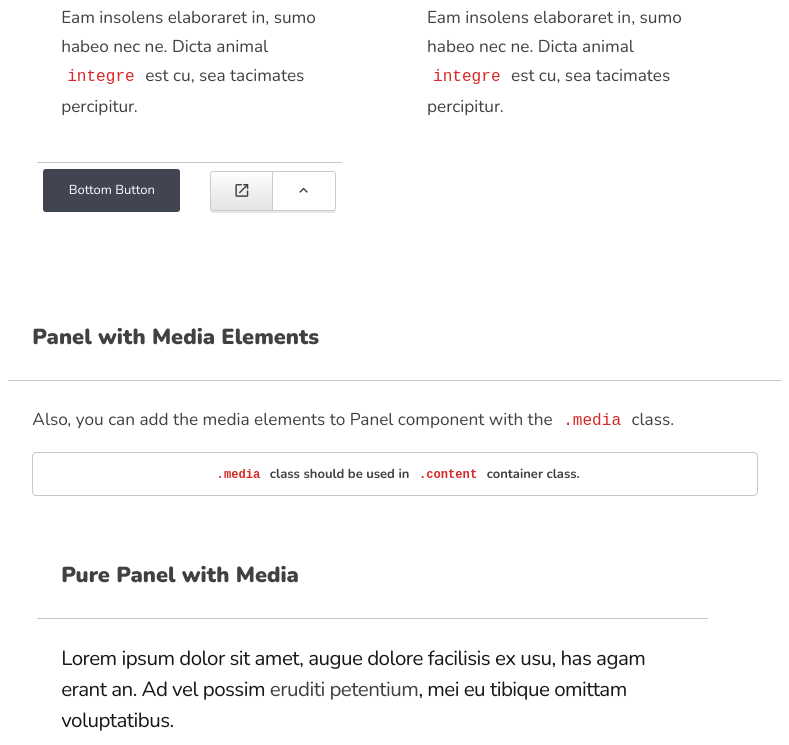
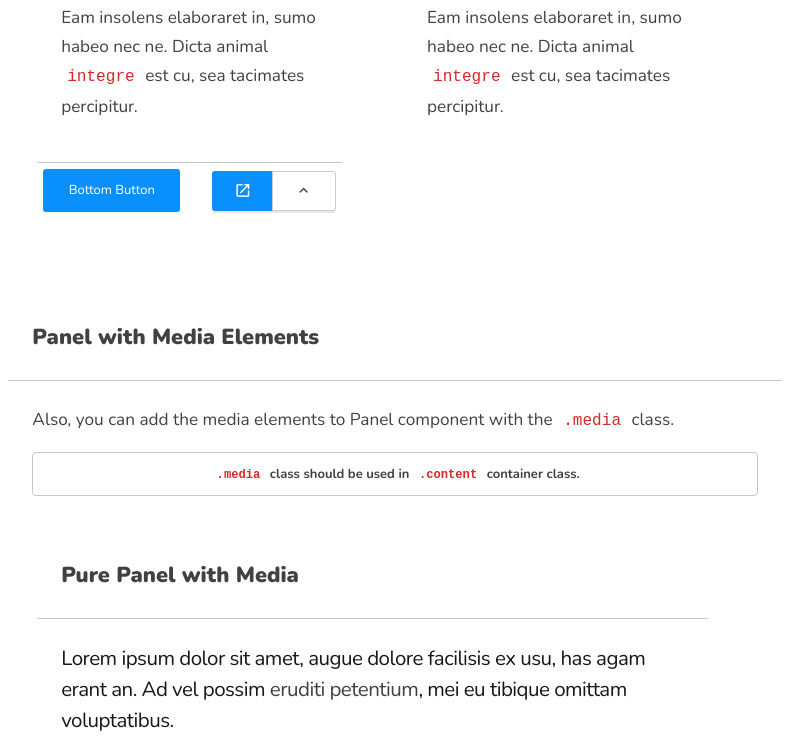
Before and after one commit to codeforms/Punica-CSS-Framework, a plain HTML site: page docs/components/panel.html in a window 1280 px wide. Shown: the part 2007-2752 px from the top of the page, without its empty margins (283-1072 px from the left). Drawn offline with nearby package versions, Linux system fonts and the light colour scheme.

Commit message:
Updated documentation

```diff
--- a/docs/components/panel.html
+++ b/docs/components/panel.html
@@ -457,10 +457,10 @@
 													</p>
 												</div>
 												<div class="bottom">
-													<div class="button dark">Bottom Button</div>
+													<div class="button primary">Bottom Button</div>
 													<div class="actions">
 														<div class="buttons small">
-															<a href="javascript:" class="button secondary">
+															<a href="javascript:" class="button primary">
 																<span class="material-icons">launch</span>
 															</a>
 															<div class="dropdown top right">
```
Also changed, not shown: docs/components/card.html (+1 -1 lines), docs/components/navbar.html (+1 -1 lines), docs/index.html (+1 -1 lines).
